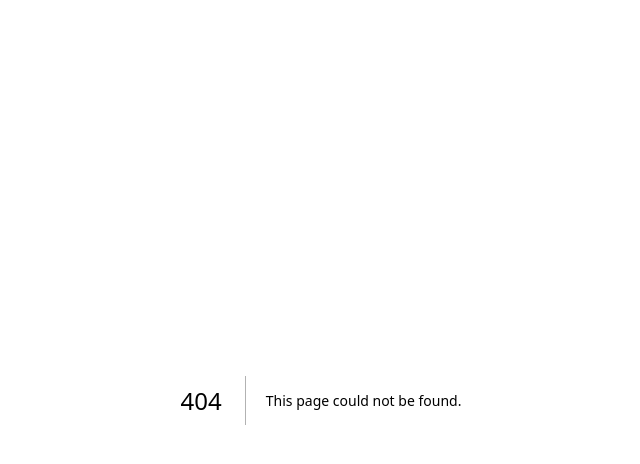
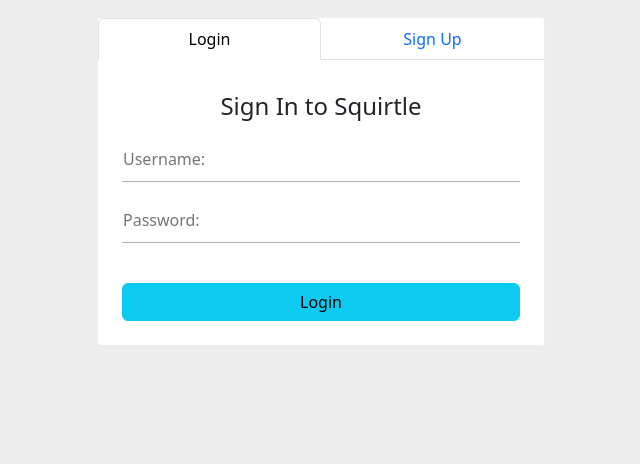
Before and after one commit to smalex-z/squirtle, a Next.js app: page /login in a window 1280 px wide. Before the commit this address had no page. Shown: the top 464 px of the page, without its empty margins (319-959 px from the left). Built offline with nearby package versions, Linux system fonts and the light colour scheme; no server answers.

Commit message:
login register w handling frame

```diff
--- /dev/null
+++ b/app/login/Auth.module.css
@@ -0,0 +1,63 @@
+/* styles/Auth.module.css */
+
+.contentbody {
+  background-color: rgba(126, 126, 126, 0.142);
+  height: 100vh;
+  width: 100vw;
+  display: flex;
+  flex-direction: column;
+  align-items: center;
+}
+
+.row{
+  width: 100%;
+}
+
+.contentBox {
+  width: 450px;
+}
+
+.logo {
+  width: 450px;
+}
+
+.authPanel {
+  width: 450px;
+  display: flex;
+  flex-direction: column;
+  align-items: center;
+  background-color: rgb(255, 255, 255);
+  border: rgb(238, 238, 238) solid 2px;
+  border-radius: 5px;
+}
+
+.navTabs .navLink {
+  width: 100%;
+  background-color: rgba(189, 189, 189, 0.265);
+}
+
+.navItem {
+  width: 50%;
+  text-align: center;
+}
+
+.tabPane {
+  flex-direction: column;
+}
+
+.formInput {
+  font-size: 16px;
+  color: #74747490;
+  display: block;
+  width: 100%;
+  padding: 10px 1px;
+  border: 0;
+  border-bottom: 1px solid #74747490;
+  outline: none;
+  transition: all 0.2s;
+}
+
+.formInput:focus {
+  color: #000; /* Change the text color when focused */
+  border-bottom: 1px solid #000; /* Change the border color when focused */
+}
--- /dev/null
+++ b/app/login/page.tsx
@@ -0,0 +1,139 @@
+"use client";
+
+import { useEffect, useState } from 'react';
+import '/node_modules/bootstrap/dist/css/bootstrap.min.css';
+import styles from './Auth.module.css';
+
+
+export default function AuthPanel() {
+    const [activeTab, setActiveTab] = useState('login');
+
+    const [csrfToken, setCsrfToken] = useState('');
+
+    useEffect(() => {
+        // Fetch CSRF token when component mounts
+        fetch('/api/csrfToken')
+            .then((res) => res.json())
+            .then((data) => setCsrfToken(data.csrfToken));
+    }, []);
+
+    const handleLogin = async (event) => {
+        event.preventDefault();
+
+        const username = event.target.username.value;
+        const password = event.target.password.value;
+
+        const response = await fetch('/api/login', {
+            method: 'POST',
+            headers: {
+                'Content-Type': 'application/json',
+            },
+            body: JSON.stringify({ username, password }),
+        });
+
+        const data = await response.json();
+        if (data.success) {
+            console.log('Login successful!');
+        } else {
+            console.log('Login failed!')
+        }
+    };
+
+    const handleSignup = async (event) => {
+        event.preventDefault();
+
+        const firstName = event.target.firstName.value;
+        const lastName = event.target.lastName.value;
+        const username = event.target.username.value;
+        const password = event.target.password.value;
+
+        const response = await fetch('/api/signup', {
+          method: 'POST',
+          headers: {
+            'Content-Type': 'application/json',
+          },
+          body: JSON.stringify({ firstName, lastName, username, password }),
+        });
+
+        const data = await response.json();
+        if (data.success) {
+          console.log('Signup successful!')
+        } else {
+          console.log('Signup failed!')
+        }
+      };
+
+
+
+    return (
+        <div className={styles.contentbody}>
+            <div className={styles.contentBox}>
+                <div className={`${styles.authPanel} mt-3`}>
+                    <div className={`${styles.row} row`}>
+                        <ul className="nav nav-tabs pe-0" id="authTabs">
+                            <li className={`nav-item ${styles.navItem}`}>
+                                <a
+                                    className={`nav-link ${activeTab === 'login' ? 'active' : ''}`}
+                                    id="login-tab"
+                                    onClick={() => setActiveTab('login')}
+                                    href="#login"
+                                >
+                                    Login
+                                </a>
+                            </li>
+                            <li className={`nav-item ${styles.navItem}`}>
+                                <a
+                                    className={`nav-link ${activeTab === 'signup' ? 'active' : ''}`}
+                                    id="signup-tab"
+                                    onClick={() => setActiveTab('signup')}
+                                    href="#signup"
+                                >
+                                    Sign Up
+                                </a>
+                            </li>
+                        </ul>
+                    </div>
+
+                    <div className={`${styles.row} row px-4`}>
+                        <div className="tab-content mt-3 p-0" id="authTabsContent">
+                            {activeTab === 'login' && (
+                                <div className="tab-pane fade show active" id="login" role="tabpanel">
+                                    <div className="d-flex flex-column align-items-center w-100">
+                                        <h4 className="mt-3 mb-3">
+                                            Sign In to Squirtle
+                                        </h4>
+
+                                        <form method="post" className="w-100" onSubmit={handleLogin}>
+                                            <input type="hidden" name="_csrf" value={csrfToken} />
+                                            <p><input type="text" placeholder="Username:" name="username" id="id_username" className={styles.formInput} /></p>
+                                            <p><input type="password" placeholder="Password:" name="password" id="id_password" className={styles.formInput} /></p>
+                                            <button type="submit" name="login-btn" className="btn btn-info w-100 mt-4 mb-4">Login</button>
+                                        </form>
+                                    </div>
+                                </div>
+                            )}
+
+                            {activeTab === 'signup' && (
+                                <div className="tab-pane fade show active" id="signup" role="tabpanel">
+                                    <div className="d-flex flex-column align-items-center w-100">
+                                        <h4 className="mt-3 mb-3">
+                                            Sign Up to Squirtle
+                                        </h4>
+                                        <form method="post" className="w-100" onSubmit={handleSignup}>
+                                            <input type="hidden" name="_csrf" value={csrfToken} />
+                                            <p><input type="password" placeholder="First Name:" name="firstName" id="id_firstname" className={styles.formInput} /></p>
+                                            <p><input type="password" placeholder="Last Name:" name="lastName" id="id_lastname" className={styles.formInput} /></p>
+                                            <p><input type="text" placeholder="Username:" name="username" id="id_username" className={styles.formInput} /></p>
+                                            <p><input type="password" placeholder="Password:" name="password" id="id_password" className={styles.formInput} /></p>
+                                            <button type="submit" name="signup-btn" className="btn btn-info w-100 mt-4 mb-4">Sign Up</button>
+                                        </form>
+                                    </div>
+                                </div>
+                            )}
+                        </div>
+                    </div>
+                </div>
+            </div>
+        </div>
+    );
+}
```
